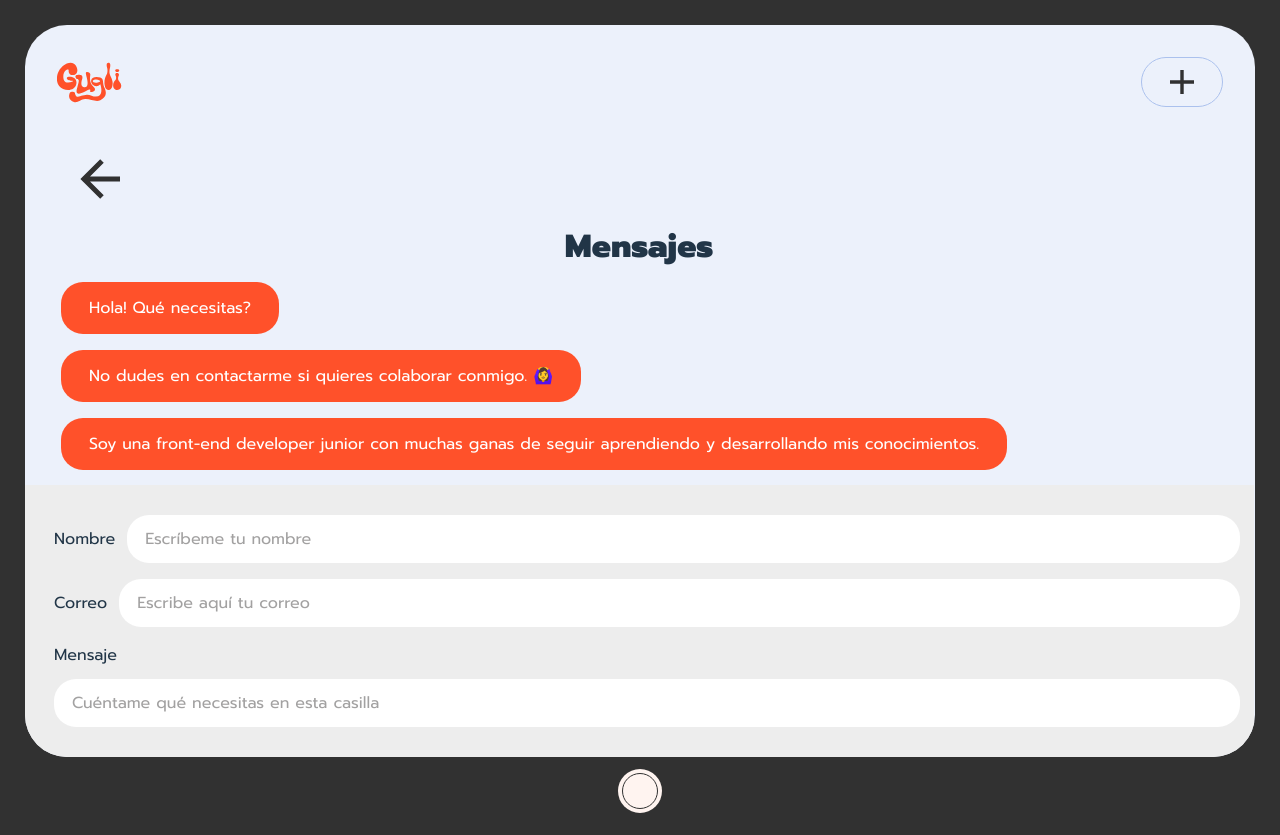
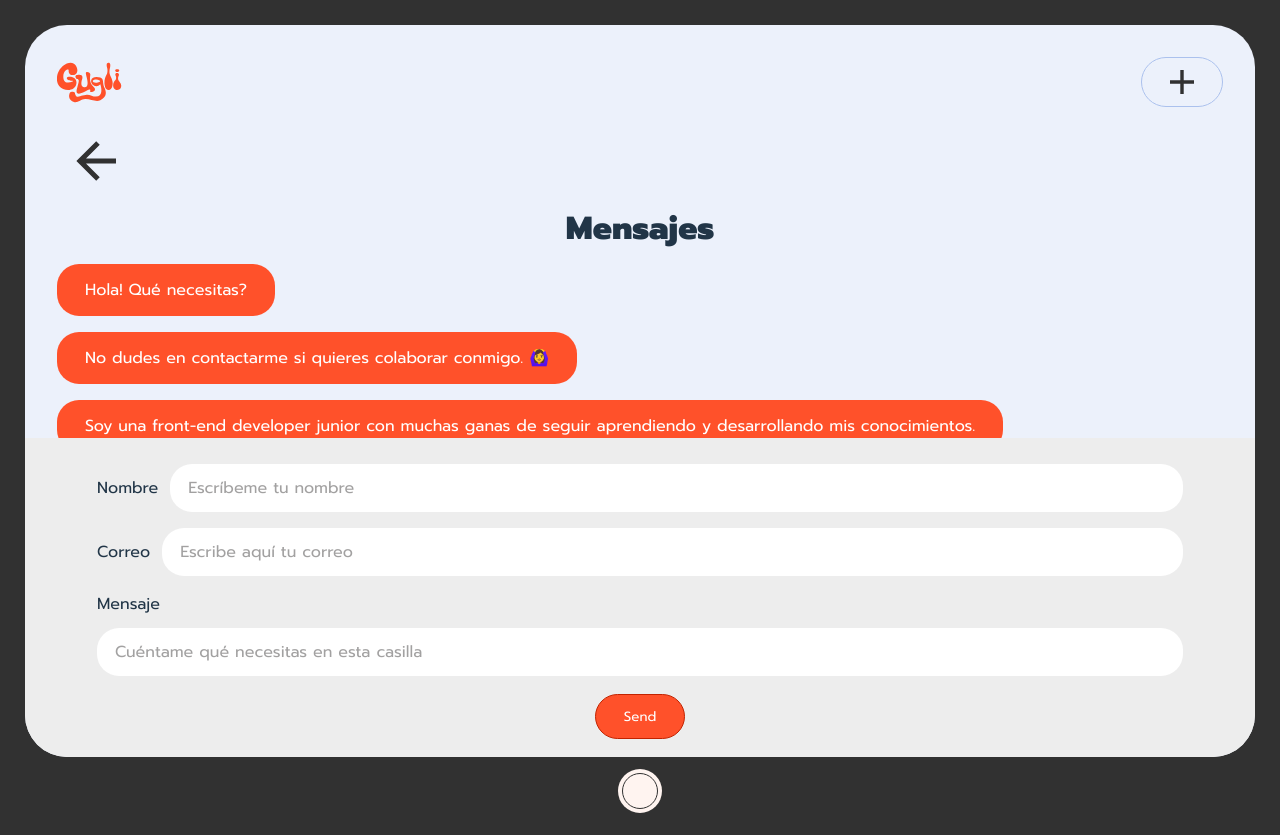
Before and after one commit to mariagugli/project-gamma, a React (Vite) app: page /contact in a window 1280 px wide. Built offline with nearby package versions, Linux system fonts and the light colour scheme.

Commit message:
creacion de form de page contact y los popups

```diff
--- a/package.json
+++ b/package.json
@@ -9,6 +9,7 @@
     "preview": "vite preview"
   },
   "dependencies": {
+    "@emailjs/browser": "^3.11.0",
     "framer-motion": "^10.12.16",
     "react": "^18.2.0",
     "react-dom": "^18.2.0",
--- a/src/components/footer/Footer.scss
+++ b/src/components/footer/Footer.scss
@@ -9,21 +9,19 @@
     justify-content: space-between;
     align-items: flex-start;
     padding: sizeComp(x-small) sizeComp(small);
-    width: 100%;
+    width: calc(100% - sizeComp(small) * 2);
     @include mq($bp-xsmall) {
-        width: calc(100% - 2rem);
         gap: sizeComp(x-small);
     }
     @include mq($bp-small) {
-        width: calc(100% - 12rem);
-        margin: 0 5rem;
+        width: calc(100% - 8rem - sizeComp(small) * 2);
     }
     @include mq() {
-        width: calc(100% - 18rem);
+        width: calc(100% - 16rem - sizeComp(small) * 2);
         margin: 0 8rem;
     }
     @include mq($bp-large) {
-        width: calc(497px - 0.75rem * 2);
+        width: calc(497px - sizeComp(small) * 2);
         justify-content: space-around;
         gap: 0;
     }
@@ -56,6 +54,9 @@
     &:hover, &:focus, &:focus-visible{
         outline: none;
     }
+    @include mq($bp-small) {
+        font-size: fs(small);
+    }
     @include mq($bp-extralarge) {
         width: auto;
         font-size: fs(small);
@@ -64,7 +65,7 @@
 .iconflower__footer {
     width: 50%;
     height: auto;
-    min-width: 40px;
+    min-width: 28px;
     @include mq($bp-xsmall) {
         width: 60%;
     }
--- a/src/components/inputs/Input.jsx
+++ b/src/components/inputs/Input.jsx
@@ -18,7 +18,9 @@ export default function Input (props) {
                     <input
                         className={props.inputclass !== undefined ? `input ${props.inputclass}` : "input"}
                         type={props.inputtype !== undefined ? props.inputtype : "text"}
+                        name={props.inputName ? props.inputName : ''}
                         placeholder={props.placeholder !== undefined ? props.placeholder : ''}
+                        required
                     >
                     </input>
                 </>
--- /dev/null
+++ b/src/components/popup/Popup.jsx
@@ -0,0 +1,7 @@
+import './Popup.scss';
+
+export default function Popup(props) {
+    return <>
+        <div className={`${props.className ? props.className : ''} ${props.type ? `popup popup-${props.type}` : 'popup'} ${props.size ? `popup-${props.size}` : ''}`}>{props.children}</div>
+    </>
+}
--- /dev/null
+++ b/src/components/popup/Popup.scss
@@ -0,0 +1,31 @@
+@import '../../scss/global.scss';
+
+.popup {
+    background-color: $gray__dark;
+    border-radius: 22px;
+    padding: sizeComp(x-big);
+    margin: 0 sizeComp(big);
+    position: absolute;
+    display: none;
+    justify-content: center;
+    align-items: center;
+    gap: sizeComp(x-small);
+    &::before {
+        content: '☝️'
+    }
+}
+.popup-correct {
+    background-color: $alert__green__light;
+    &::before {
+        content: '💚'
+    }
+}
+.popup-error {
+    background-color: $alert__red__light;
+    &::before {
+        content: '❤️‍🩹'
+    }
+}
+.open--popup {
+    display: flex;
+}
--- a/src/scss/_site.scss
+++ b/src/scss/_site.scss
@@ -29,31 +29,29 @@ body {
 
 .screen {
   width: calc(100% - 2rem);
-  height: calc(100vh - 50px - 2rem);
+  height: calc(100% - 2rem);
   position: relative;
   overflow-y: auto;
   padding: 1rem;
   text-align: center;
   border-radius: 42px;
   @include mq($bp-xsmall) {
-    height: calc(100vh - 50px - 4rem);
-    padding: 2rem 1rem;
+    padding: 2rem 1rem 0;
   }
   @include mq() {
-    height: calc(100vh - 50px - 2rem);
     padding: 1rem;
   }
   @include mq($bp-extralarge) {
     width: calc(100% - 4rem);
-    height: calc(100vh - 50px - 3rem);
+    height: calc(100% - 3rem);
     padding: 2rem 2rem 1rem;
   }
 }
 
 .main {
-  width: calc(100% - 0.625rem);
+  width: 100%;
   height: auto;
-  padding: sizeComp(x-normal) sizeComp(xxx-small) 0;
+  padding: 0;
   display: flex;
   flex-direction: column;
   align-items: center;
--- a/src/views/contact/Contact.jsx
+++ b/src/views/contact/Contact.jsx
@@ -2,9 +2,41 @@ import Btn from '../../components/buttons/Btn'
 import IconArrowLeft from '../../components/icons/IconArrowLeft'
 import Input from '../../components/inputs/Input'
 import Message from '../../components/messages/Message'
+import emailjs from '@emailjs/browser';
+import { useRef, useState } from "react";
 import './Contact.scss'
+import Popup from '../../components/popup/Popup';
 
 export default function Contact() {
+    const form = useRef();
+    const [ showPopupCorrect, setShowPopupCorrect] = useState("popup");
+    const [ showPopupError, setShowPopupError] = useState("popup");
+
+    const sendEmail = (e) => {
+        e.preventDefault();
+
+        emailjs.sendForm('service_lt708hl', 'template_kv68xmg', form.current, 'y0WvCZZ-Knai4KEAb')
+        .then(
+            (result) => {
+                console.log(result.text);
+                setShowPopupCorrect("open--popup");
+
+                setTimeout(() => {
+                    setShowPopupCorrect("popup");
+                }, 3000);
+            },
+            (error) => {
+                console.log(error.text);
+                setShowPopupError("open--popup");
+
+                setTimeout(() => {
+                    setShowPopupError("popup");
+                }, 4000);
+            }
+        );
+        e.target.reset()
+    };
+
     return <>
         <section className="section__contact section__btnback">
             <Btn isLink={true} to="/" type="btn__back">
@@ -13,15 +45,23 @@ export default function Contact() {
         </section>
         <h1 className='title__contact'>Mensajes</h1>
         <section className="section__contact section__messages">
-            <Message className="ms-contactpage" type="primary" size="small">Hola! Qué necesitas?</Message>
-            <Message className="ms-contactpage" type="primary" size="small">No dudes en contactarme si quieres colaborar conmigo. 🙆‍♀️</Message>
-            <Message className="ms-contactpage" type="primary" size="small">Soy una front-end developer junior con muchas ganas de seguir aprendiendo y desarrollando mis conocimientos.</Message>
+            <Message className="ms-contactpage ms--1" type="primary" size="small">Hola! Qué necesitas?</Message>
+            <Message className="ms-contactpage ms--2" type="primary" size="small">No dudes en contactarme si quieres colaborar conmigo. 🙆‍♀️</Message>
+            <Message className="ms-contactpage ms--3" type="primary" size="small">Soy una front-end developer junior con muchas ganas de seguir aprendiendo y desarrollando mis conocimientos.</Message>
         </section>
         <section className="section__contact contact__form">
-            <Input isInputForm={true} type="input-row" size="input-small" label="Nombre" placeholder="Escríbeme tu nombre" />
-            <Input isInputForm={true} type="input-row" size="input-small" inputtype="email" label="Correo" placeholder="Escribe aquí tu correo" />
-            <Input isInputForm={true} type="input-column input-column--contact" size="input-small" inputtype="textarea" inputclass="input--contact__message" label="Mensaje" placeholder="Cuéntame qué necesitas en esta casilla" />
+            <form ref={form} onSubmit={sendEmail}>
+                <Input isInputForm={true} type="input-row" size="input-small" label="Nombre" placeholder="Escríbeme tu nombre" inputName="user__name"/>
+                <Input isInputForm={true} type="input-row" size="input-small" inputtype="email" label="Correo" placeholder="Escribe aquí tu correo" inputName="user__email" />
+                <Input isInputForm={true} type="input-column input-column--contact" size="input-small" inputtype="textarea" inputclass="input--contact__message" label="Mensaje" placeholder="Cuéntame qué necesitas en esta casilla" inputName="user__message" />
+                <Btn type="btn-primary btn-submitform" size="small">
+                    <input type='submit' value="Send" />
+                </Btn>
+
+            </form>
         </section>
+        <Popup type="correct" className={showPopupCorrect}>Perfecto! He recibido tu mensaje en mi correo.</Popup>
+        <Popup type="error" className={showPopupError}>Hola, algo ha ocurrido y no se ha podido completar el envío. Inténtalo más tarde. O envíame un mensaje directamente a: info.mariagugli@gmail.com</Popup>
     </>
 
 }
--- a/src/views/contact/Contact.scss
+++ b/src/views/contact/Contact.scss
@@ -11,6 +11,9 @@
     width: 100%;
     text-align: left;
 }
+.section__messages {
+    position: relative;
+}
 .section__contact.section__btnback {
     padding: 0 sizeComp(x-normal) 0 0;
     width: 100%;
@@ -22,6 +25,7 @@
     background-color: $gray;
     position: absolute;
     bottom: 0;
+    left: 0;
     width: calc(100% - sizeComp(small) * 2);
     padding: sizeComp(small);
     & .input-small {
@@ -36,15 +40,27 @@
             }
         }
         @include mq($bp-xsmall) {
-            @include size-components(sizeComp(xx-small), x-small, medium, 100%);
+            @include size-components(sizeComp(xx-small), x-small, medium, calc(100% - sizeComp(xx-small) * 2));
         }
         @include mq($bp-large) {
-            @include size-components(sizeComp(xx-small), small, normal, 100%);
+            @include size-components(sizeComp(xx-small), small, normal, calc(100% - sizeComp(xx-small) * 2));
         }
     }
     @include mq($bp-xsmall) {
         width: calc(100% - sizeComp(big) * 2);
         padding: sizeComp(big);
+    }
+    @include mq() {
+        width: calc(100% - sizeComp(xx-big) * 2);
+        padding: sizeComp(big) sizeComp(xx-big);
+    }
+    @include mq($bp-large) {
+        width: calc(100% - 3rem * 2);
+        padding: sizeComp(big) 3rem;
+    }
+    @include mq($bp-extralarge) {
+        width: calc(100% - 4rem * 2);
+        padding: sizeComp(x-normal) 4rem;
     }
 }
 .input-small .input.input--contact__message {
@@ -57,7 +73,23 @@
         max-height: 66px;
         width: calc(100% - 1.125rem * 2);
     }
-
+}
+form {
+    display: flex;
+    flex-direction: column;
+    align-items: center;
+}
+input[type="submit"] {
+    background: none;
+    border: none;
+    font-family: inherit;
+    color: $white;
+}
+.btn-primary.btn-submitform {
+    margin-top: sizeComp(x-small);
+    &:hover > input[type="submit"] {
+        color: $black;
+    }
 }
 .section__contact .ms-small {
     @include size-components(sizeComp(xx-small), none, small);
@@ -68,3 +100,37 @@
         @include size-components(sizeComp(medium) sizeComp(x-big), none, normal);
     }
 }
+
+.ms--1 {
+    opacity: 0;
+    animation: 1s smooth-appear--ms1 0.5s ease forwards;
+}
+.ms--2 {
+    opacity: 0;
+    animation: 1s smooth-appear--ms2 1.5s ease forwards;
+}
+.ms--3 {
+    opacity: 0;
+    animation: 1s smooth-appear--ms3 2.5s ease forwards;
+}
+
+@keyframes smooth-appear--ms1 {
+    to{
+      top: 85px;
+      opacity:1;
+    }
+}
+
+@keyframes smooth-appear--ms2 {
+    to{
+      top: 155px;
+      opacity:1;
+    }
+}
+
+@keyframes smooth-appear--ms3 {
+    to{
+      top: 225px;
+      opacity:1;
+    }
+}
```
Also changed, not shown: src/views/home/Home.scss (+28 -25 lines), 1 other file (tests, documents, lock files or other folders).
